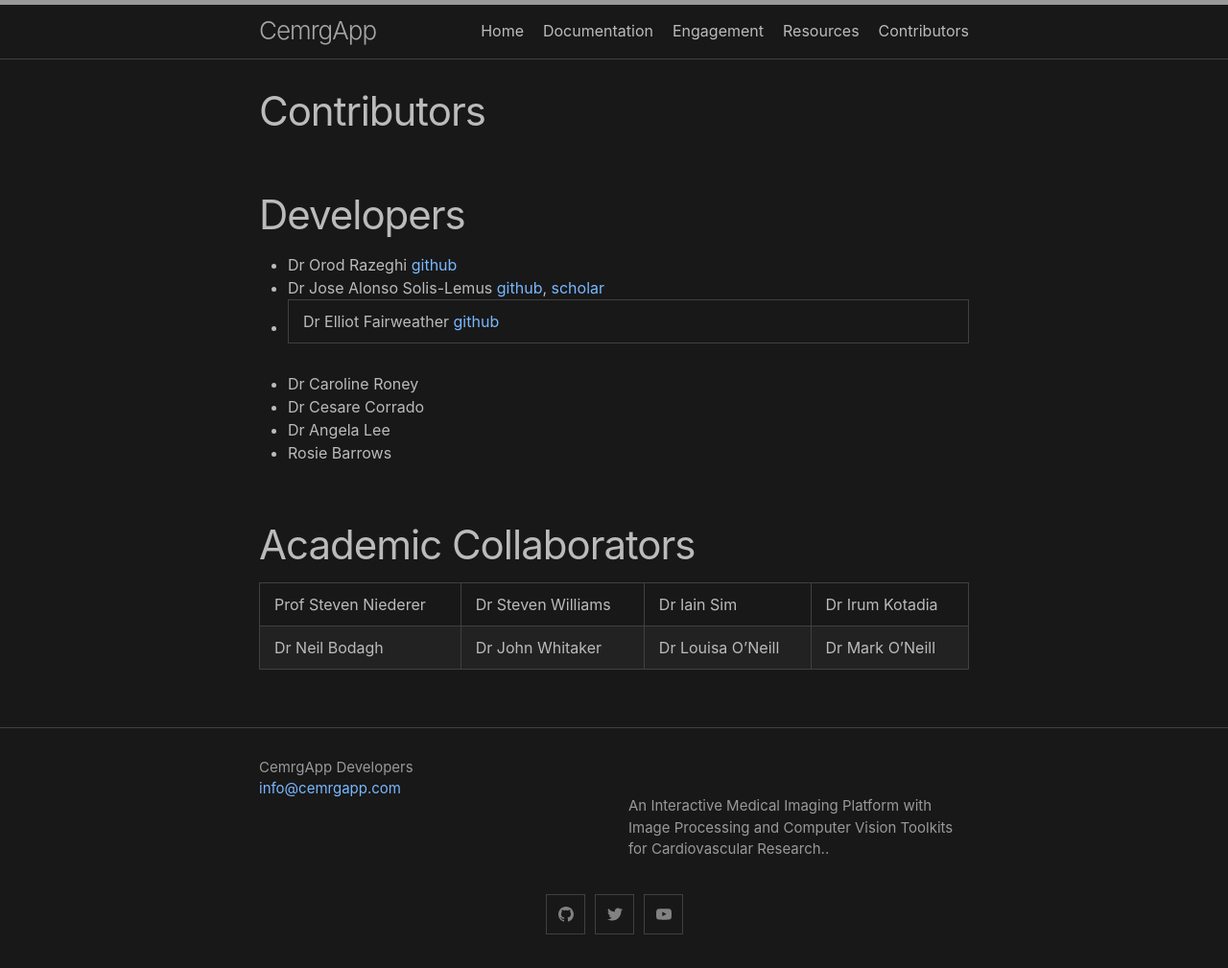
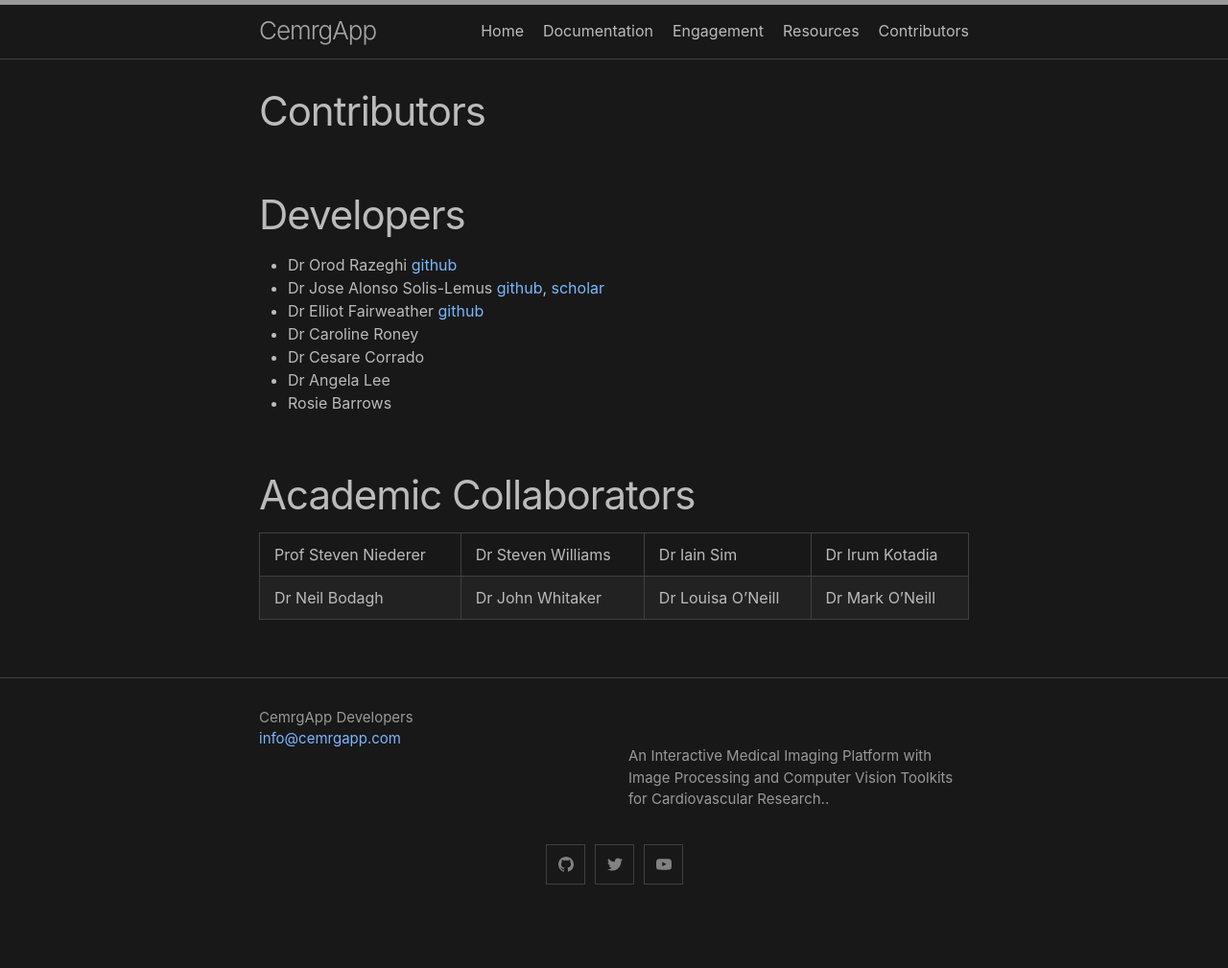
Before and after one commit to OpenHeartDevelopers/CemrgApp, a Jekyll site: the page built from contributors.md, in a window 1280 px wide. Shown: the whole page at 96% size. Built offline with Jekyll 4.4.1, drawn with Linux system fonts in a browser that asks for light colours; after the commit the page ends 957 px from its top, so only the background shows below that.

```diff
--- a/contributors.md
+++ b/contributors.md
@@ -7,7 +7,7 @@ permalink: /contributors/
 # Developers
 + Dr Orod Razeghi [github](https://github.com/OrodRazeghi)
 + Dr Jose Alonso Solis-Lemus [github](https://github.com/alonsoJASL), [scholar](https://scholar.google.com/citations?user=2_095cQAAAAJ&hl=en&oi=sra)
-+ Dr Elliot Fairweather [github](https://github.com/epmfairweather) |
++ Dr Elliot Fairweather [github](https://github.com/epmfairweather)
 + Dr Caroline Roney
 + Dr Cesare Corrado
 + Dr Angela Lee
```
